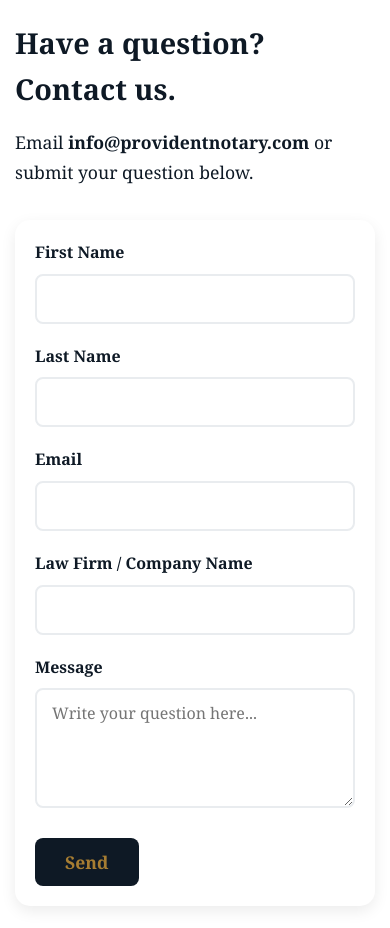
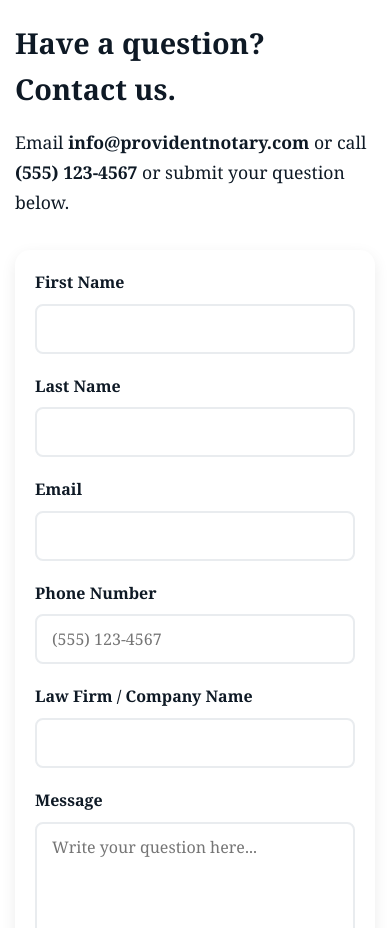
Before and after one commit to BTheCoderr/Provident-Notary-and-Support, a React (Create React App) app: page / in a window 390 px wide. Shown: the part 6020-6948 px from the top of the page. Built offline with nearby package versions, Linux system fonts and the light colour scheme.

Commit message:
Enhanced contact form with email functionality and phone number field

```diff
--- a/src/components/Contact.js
+++ b/src/components/Contact.js
@@ -6,6 +6,7 @@ const Contact = () => {
     firstName: '',
     lastName: '',
     email: '',
+    phone: '',
     company: '',
     message: ''
   });
@@ -17,11 +18,42 @@ const Contact = () => {
     });
   };
 
-  const handleSubmit = (e) => {
+  const handleSubmit = async (e) => {
     e.preventDefault();
-    // Handle form submission here
-    console.log('Form submitted:', formData);
-    alert('Thank you for your message! We will contact you soon to schedule your appointment.');
+
+    // Create form data for Netlify
+    const form = new FormData();
+    form.append('form-name', 'contact');
+    form.append('firstName', formData.firstName);
+    form.append('lastName', formData.lastName);
+    form.append('email', formData.email);
+    form.append('phone', formData.phone);
+    form.append('company', formData.company);
+    form.append('message', formData.message);
+
+    try {
+      // Submit to Netlify
+      await fetch('/', {
+        method: 'POST',
+        headers: { 'Content-Type': 'application/x-www-form-urlencoded' },
+        body: new URLSearchParams(form).toString()
+      });
+
+      // Reset form
+      setFormData({
+        firstName: '',
+        lastName: '',
+        email: '',
+        phone: '',
+        company: '',
+        message: ''
+      });
+
+      alert('Thank you for your message! We will contact you soon to schedule your appointment.');
+    } catch (error) {
+      console.error('Form submission error:', error);
+      alert('There was an error submitting your message. Please try again or email us directly at info@providentnotary.com');
+    }
   };
 
   return (
@@ -42,7 +74,7 @@ const Contact = () => {
         <div className="contact-content">
           <div className="contact-form-section">
             <h2>Have a question? Contact us.</h2>
-            <p>Email <strong>info@providentnotary.com</strong> or submit your question below.</p>
+            <p>Email <strong>info@providentnotary.com</strong> or call <strong>(555) 123-4567</strong> or submit your question below.</p>
 
             <form className="contact-form" onSubmit={handleSubmit} name="contact" method="POST" data-netlify="true">
               <input type="hidden" name="form-name" value="contact" />
@@ -81,6 +113,18 @@ const Contact = () => {
                   value={formData.email}
                   onChange={handleChange}
                   required
+                />
+              </div>
+
+              <div className="form-group">
+                <label htmlFor="phone">Phone Number</label>
+                <input
+                  type="tel"
+                  id="phone"
+                  name="phone"
+                  value={formData.phone}
+                  onChange={handleChange}
+                  placeholder="(555) 123-4567"
                 />
               </div>
 
```
